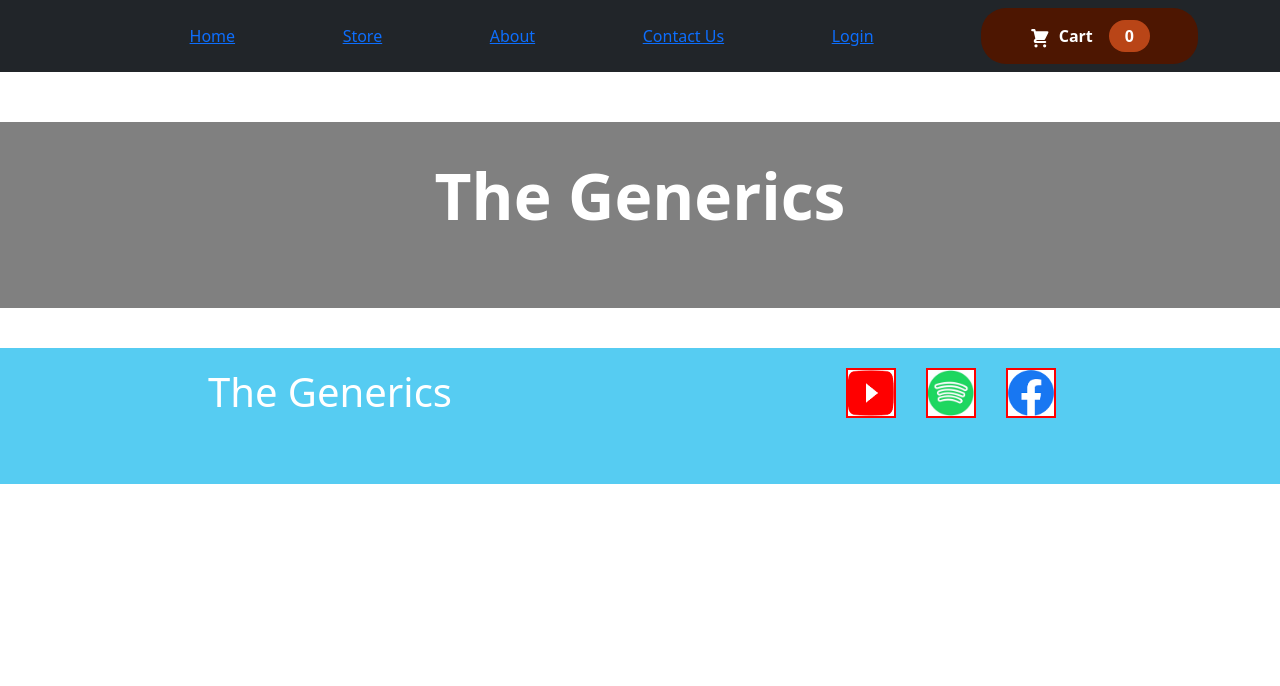
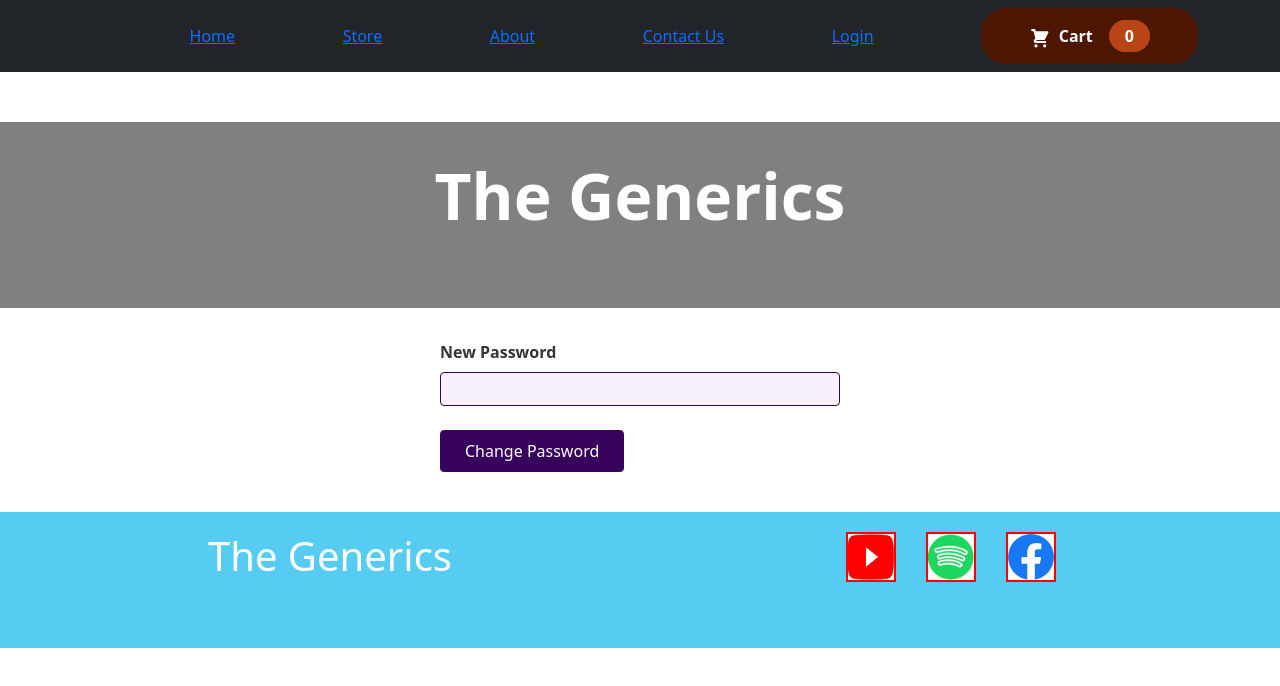
Before and after one commit to RadhaNinave/shopping-site, a React (Create React App) app: page /ResetPassword in a window 1280 px wide. Shown: the top 686 px of the page. Built offline with nearby package versions, Linux system fonts and the light colour scheme.

Commit message:
reset password

```diff
--- a/src/Components/layout/Navbar.js
+++ b/src/Components/layout/Navbar.js
@@ -11,6 +11,7 @@ import Home from "../../Pages/Home";
 import ProductDetail from "../Products/ProductDetail";
 import Login from "../../Pages/Login";
 import AuthContext from "../Store/AuthContext";
+import ResetPassword from "../../Pages/ResetPassword";
 const Navs = (props) =>{
         const authCtx =  useContext(AuthContext);
         const isLoggedIn=authCtx.isLoggedIn;
@@ -71,6 +72,9 @@ const Navs = (props) =>{
     <Route path="/home" element={<Home/>}>
 
     </Route>
+    <Route path="/ResetPassword" element={<ResetPassword/>}>
+
+    </Route>
 
    </Routes>
 
--- a/src/Pages/Login.js
+++ b/src/Pages/Login.js
@@ -1,8 +1,11 @@
-import React, { useState, useRef, useContext } from 'react'
+import React, { useState, useRef, useContext, } from 'react'
+import {Link, Route, Routes, useNavigate} from 'react-router-dom'
 import Button from 'react-bootstrap/Button';
 import Form from 'react-bootstrap/Form';
 import Container from 'react-bootstrap/esm/Container';
 import AuthContext from '../Components/Store/AuthContext';
+import { NavLink } from 'react-bootstrap';
+import ResetPassword from './ResetPassword';
 const Login = () => {
     const emailInputRef = useRef();
     const passwordInputRef = useRef();
@@ -10,7 +13,7 @@ const Login = () => {
     const [isLoading, setIsLoding] = useState(false);
 
     const authCtx=useContext(AuthContext);
-
+    const history=useNavigate();
     const switchAuthModeHandler = () => {
         setIsLogin((prev) => !prev)
     }
@@ -54,6 +57,7 @@ const Login = () => {
                 }
             }).then(data =>{
                 authCtx.login(data.idToken);
+                history('/');
             }).catch(err =>{
                 alert(err.message);
 
@@ -89,6 +93,11 @@ return (
                     {isLogin ? 'Create new account' : 'Login with existing account'}
                 </button>
             </div>
+            <div className='text-center pt-3'>
+            <Link to="/ResetPassword"> Reset <ResetPassword /> </Link>
+
+            </div>
+
 
         </Form>
     </Container>
--- /dev/null
+++ b/src/Pages/ResetPassword.js
@@ -0,0 +1,49 @@
+import {useRef , useContext} from 'react'
+import AuthContext from '../Components/Store/AuthContext';
+import classes from './ResetPassword.module.css';
+import { useNavigate } from 'react-router-dom';
+
+const ResetPassword = () => {
+  const authCtx = useContext(AuthContext)
+  const newPasswordRef = useRef();
+  const navigate= useNavigate();
+  const submitHandler=(event)=>{
+    event.preventDefault();
+    const enteredNewPassword = newPasswordRef.current.value;
+
+    fetch(`https://identitytoolkit.googleapis.com/v1/accounts:update?key=AIzaSyAQx4rus_zRxC0qxoOFGFKmaULM5XQbkWY` ,
+    {
+      method : 'POST',
+      body : JSON.stringify({
+        idToken : authCtx.token,
+        password :enteredNewPassword,
+        returnSecureToken : true
+      }),
+      headers :{
+        'Content-Type' : 'application/json'
+      }
+
+    }).then(res=>{
+      navigate('/');
+      alert('password changed successfully');
+       return res.json()
+
+    }).catch(err=>{
+    console.log(err.message);
+    })
+  }
+  return (
+    <form onSubmit={submitHandler} className={classes.form}>
+      <div className={classes.control}>
+        <label htmlFor='new-password'>New Password</label>
+        <input ref={newPasswordRef} type='password' id='new-password' />
+      </div>
+      <div className={classes.action}>
+        <button>Change Password</button>
+      </div>
+    </form>
+  );
+}
+
+
+export default ResetPassword;
--- /dev/null
+++ b/src/Pages/ResetPassword.module.css
@@ -0,0 +1,45 @@
+.form {
+    width: 95%;
+    max-width: 25rem;
+    margin: 2rem auto;
+  }
+
+  .control {
+    margin-bottom: 0.5rem;
+  }
+
+  .control label {
+    font-weight: bold;
+    margin-bottom: 0.5rem;
+    color: #353336;
+    display: block;
+  }
+
+  .control input {
+    display: block;
+    font: inherit;
+    width: 100%;
+    border-radius: 4px;
+    border: 1px solid #38015c;
+    padding: 0.25rem;
+    background-color: #f7f0fa;
+  }
+
+  .action {
+    margin-top: 1.5rem;
+  }
+
+  .action button {
+    font: inherit;
+    cursor: pointer;
+    padding: 0.5rem 1.5rem;
+    border-radius: 4px;
+    background-color: #38015c;
+    color: white;
+    border: 1px solid #38015c;
+  }
+
+  .action button:hover {
+    background-color: #540d83;
+    border-color: #540d83;
+  }
```
